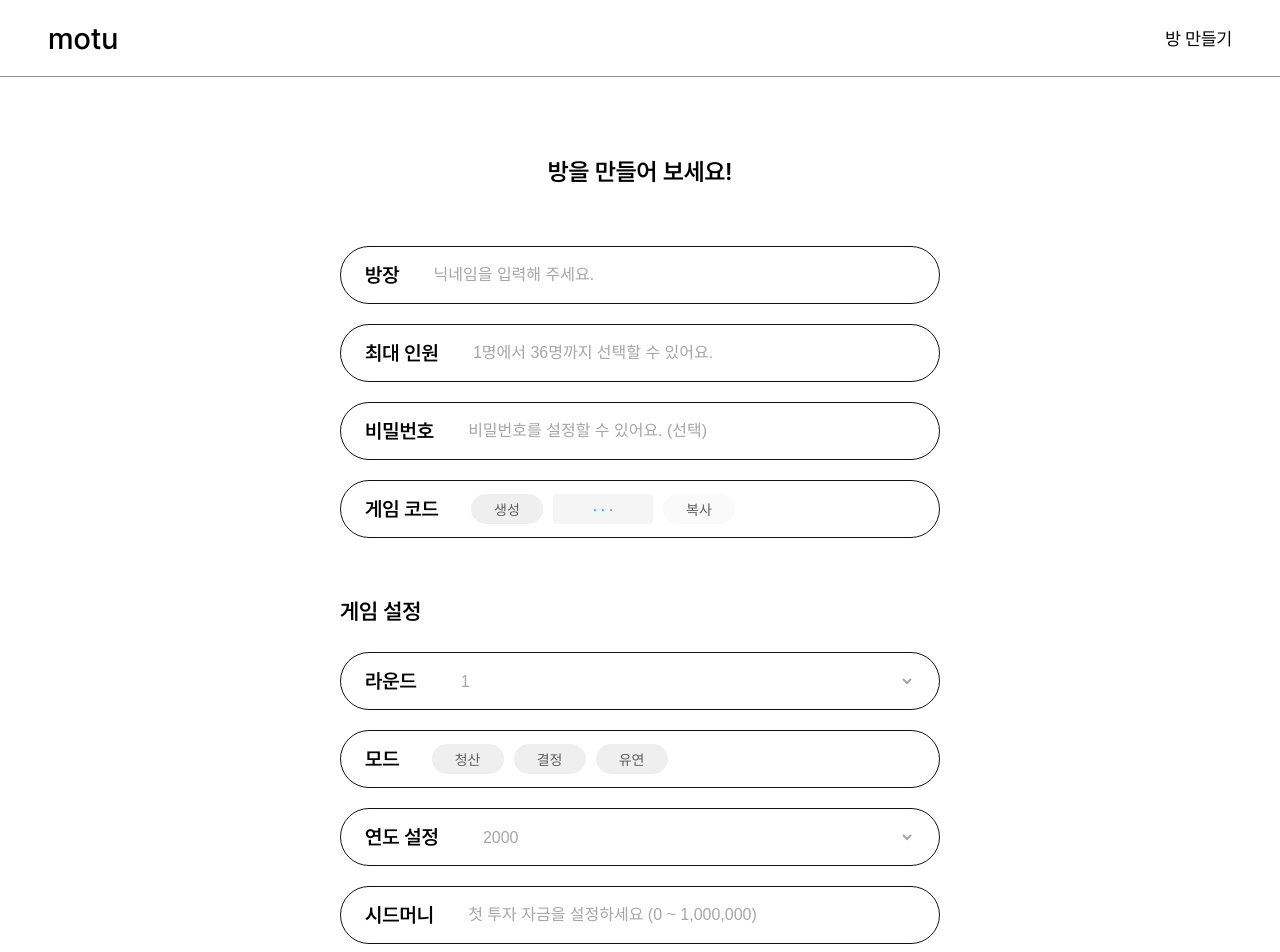
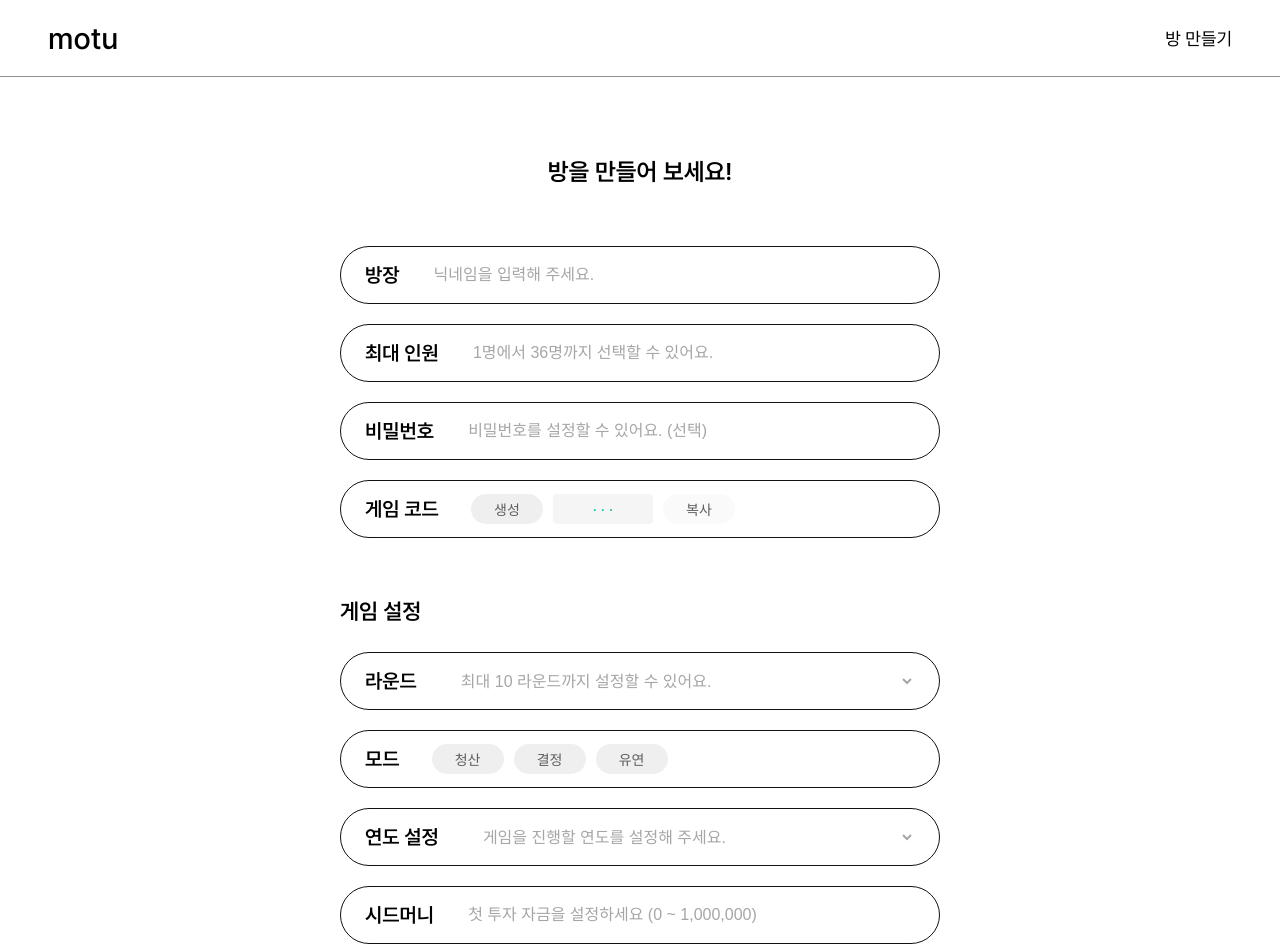
Before and after one commit to 9oormthon-univ/2025_SEASONTHON_TEAM_74_FE, a React (Vite) app: page /create-room in a window 1280 px wide. Shown: the top 952 px of the page. Built offline with nearby package versions, Linux system fonts and the light colour scheme.

Commit message:
[CHORE] Select placeholder 출력

```diff
--- a/src/pages/CreateRoom.jsx
+++ b/src/pages/CreateRoom.jsx
@@ -72,7 +72,7 @@ const CreateRoom = () => {
                 <InputBox>
                     <Label>라운드</Label>
                     <Select value={round} onChange={(e) => setRound(e.target.value)}>
-                        <option disabled hidden>최대 10개의 라운드까지 설정할 수 있어요.</option>
+                        <option value="" disabled hidden>최대 10 라운드까지 설정할 수 있어요.</option>
                         {[1, 2, 3, 4, 5, 6, 7, 8, 9, 10].map((r) => (
                             <option key={r} value={r}>{r}</option>
                         ))}
@@ -98,7 +98,7 @@ const CreateRoom = () => {
                 <InputBox>
                     <Label>연도 설정</Label>
                     <Select value={year} onChange={(e) => setYear(e.target.value)}>
-                        <option disabled hidden>게임을 진행할 연도를 설정해 주세요.</option>
+                        <option value="" disabled hidden>게임을 진행할 연도를 설정해 주세요.</option>
                         {[2000, 2005, 2010, 2015].map((y) => (
                             <option key={y} value={y}>{y}</option>
                         ))}
```
